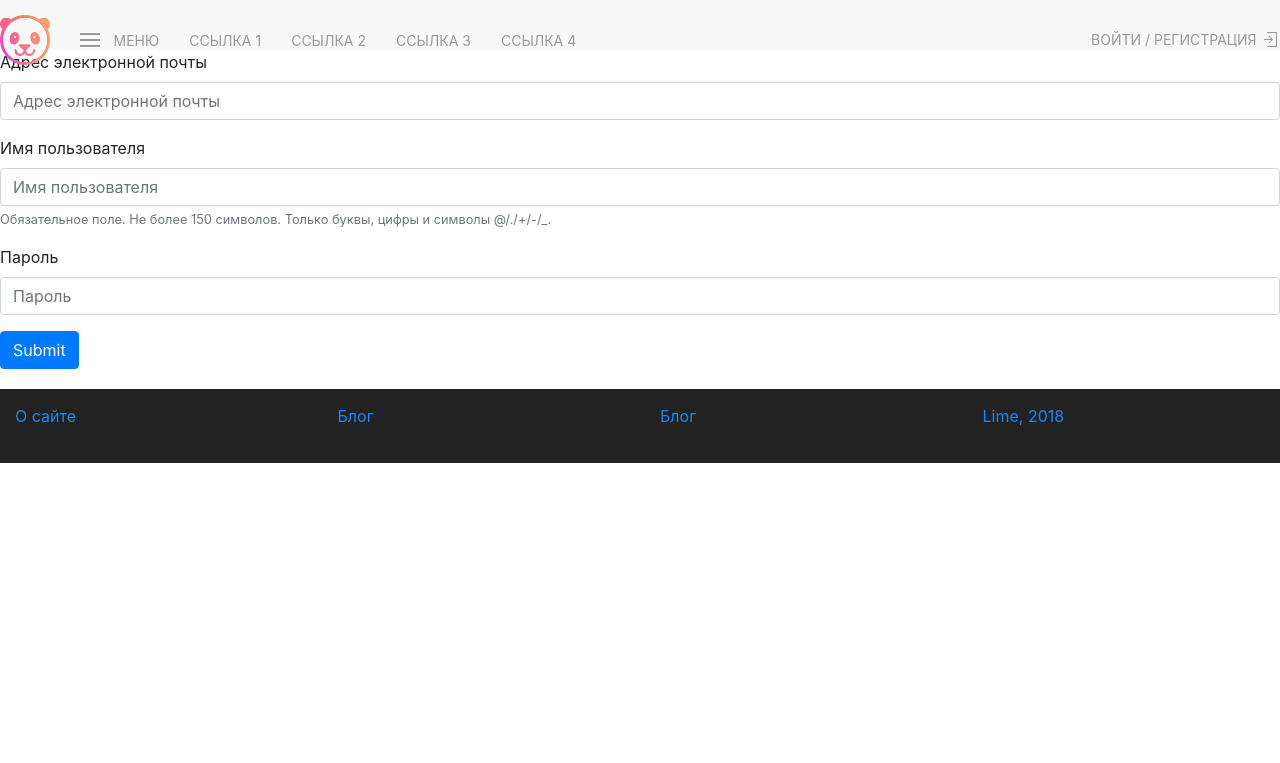
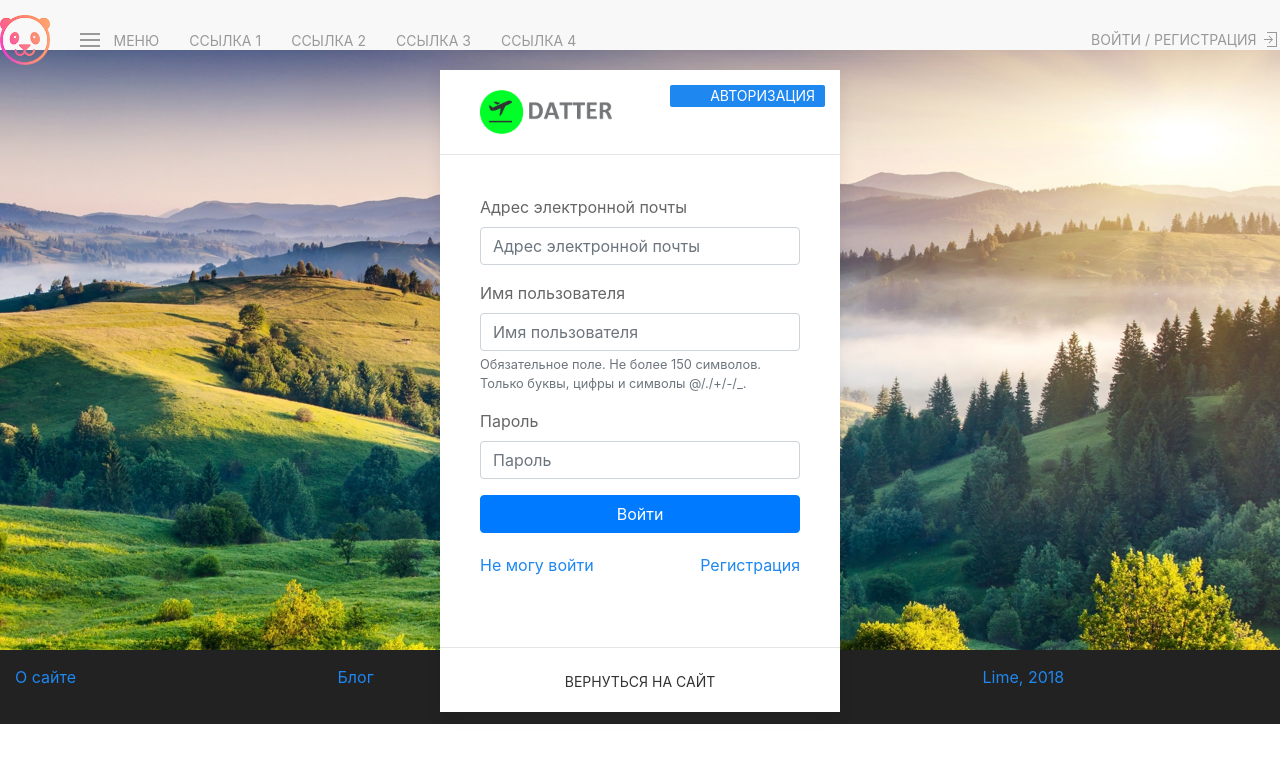
Before and after one commit to Igordr1999/lime, a Django app: template templates/data/login.html in a window 1280 px wide. Shown: the top 763 px of the page. Run offline with Django 3.2, Linux system fonts and the light colour scheme; the template is opened without the code that fills it: values that come from a table or form of the project are taken from there, others are empty; some libraries are stand-ins or nearby versions.

Commit message:
Update any data classes and create perfect login, reg forms

```diff
--- a/lime/urls.py
+++ b/lime/urls.py
@@ -25,7 +25,7 @@ from data import views as data_views
 urlpatterns = [
     path('admin/', admin.site.urls),
     path('', home_views.home, name="home"),
-    path('auth/reg/', data_views.reg_profile, name="reg"),
-    path('auth/login/', data_views.login_profile, name="login"),
-    path('auth/logout/', data_views.logout_profile, name="logout"),
+    path('reg/', data_views.reg_profile, name="reg"),
+    path('login/', data_views.login_profile, name="login"),
+    path('logout/', data_views.logout_profile, name="logout"),
 ]+ static(settings.MEDIA_URL, document_root=settings.MEDIA_ROOT)
--- a/templates/base.html
+++ b/templates/base.html
@@ -70,9 +70,9 @@
             <div class="uk-navbar-right">
                 <ul class="uk-navbar-nav">
                     {% if user.is_authenticated %}
-                        <li><a href="#">{{ user.username }}</a></li>
+                        <li><a href="{% url 'logout' %}" class="uk-icon-link" uk-icon="icon: user">{{ user.username }}</a></li>
                     {% else %}
-                        <li><a href="#" class="uk-icon-link" uk-icon="icon: sign-in">Войти / Регистрация</a></li>
+                        <li><a href="{% url 'login' %}" class="uk-icon-link" uk-icon="icon: sign-in">Войти / Регистрация</a></li>
                     {% endif %}
                 </ul>
             </div>
@@ -83,7 +83,7 @@
     {% endblock %}
 
     {% block footer %}
-        <div class="uk-column-1-4 uk-background-secondary uk-padding-small uk-margin-top" id="footer_links">
+        <div class="uk-column-1-4 uk-background-secondary uk-padding-small" id="footer_links">
             <p><a href="{% url 'home' %}">О сайте</a></p>
             <p><a href="{% url 'home' %}">Блог</a></p>
             <p><a href="{% url 'home' %}">Блог</a></p>
--- a/templates/data/login.html
+++ b/templates/data/login.html
@@ -3,12 +3,42 @@
 {% load bootstrap4 %}
 
 {% block content %}
+<div class="uk-background-cover" style="background-image: url({% static 'img/back1.jpg' %}); background-attachment: fixed; height:600px;">
+	<div class="uk-container">
+		<div class="uk-card uk-card-default uk-width-1-1@m uk-align-center uk-margin-top" id="login_card" style="width: 400px;">
+	    	<div class="uk-card-header">
+	        	<div uk-grid>
+	            	<div class="uk-width-auto">
+	                	<a href="{% url 'home' %}"><img width="135" height="45" src="{% static 'img/d_logo3.png' %}"></a>
+	            	</div>
+	            	<div class="uk-card-badge uk-label">Авторизация</div>
+	        	</div>
+	    	</div>
+	    	<div class="uk-card-body">
+				<form action="{% url 'login' %}" method="post" class="form">
+                    {% csrf_token %}
+                    {% bootstrap_form user_form %}
+                    {% buttons %}
+                        <button type="submit" class="btn btn-primary" style="width: 100%;">Войти</button>
+                    {% endbuttons %}
+                </form>
 
-<form action="{% url 'login' %}" method="post" class="form">
-    {% csrf_token %}
-    {% bootstrap_form user_form %}
-    {% buttons %}
-        <button type="submit" class="btn btn-primary">Submit</button>
-    {% endbuttons %}
-</form>
+				<div class="uk-margin">
+					<div class="uk-inline uk-align-left login_link">
+						<a href="#">Не могу войти</a>
+					</div>
+
+					<div class="uk-inline uk-align-right login_link">
+						<a href="{% url 'reg' %}">Регистрация</a>
+					</div>
+				</div>
+
+	    	</div>
+	    	<div class="uk-card-footer uk-text-center">
+	        	<a href="{% url 'home' %}" class="uk-button uk-button-text">Вернуться на сайт</a>
+	    	</div>
+		</div>
+	</div>
+</div>
+
 {% endblock %}
```
Also changed, not shown: data/admin.py (+13 -3 lines), data/models.py (+36 -3 lines), templates/data/reg.html (+32 -2 lines), data/views.py (line endings or trailing spaces), static/img/back1.jpg (added), static/img/d_logo3.png (added).
